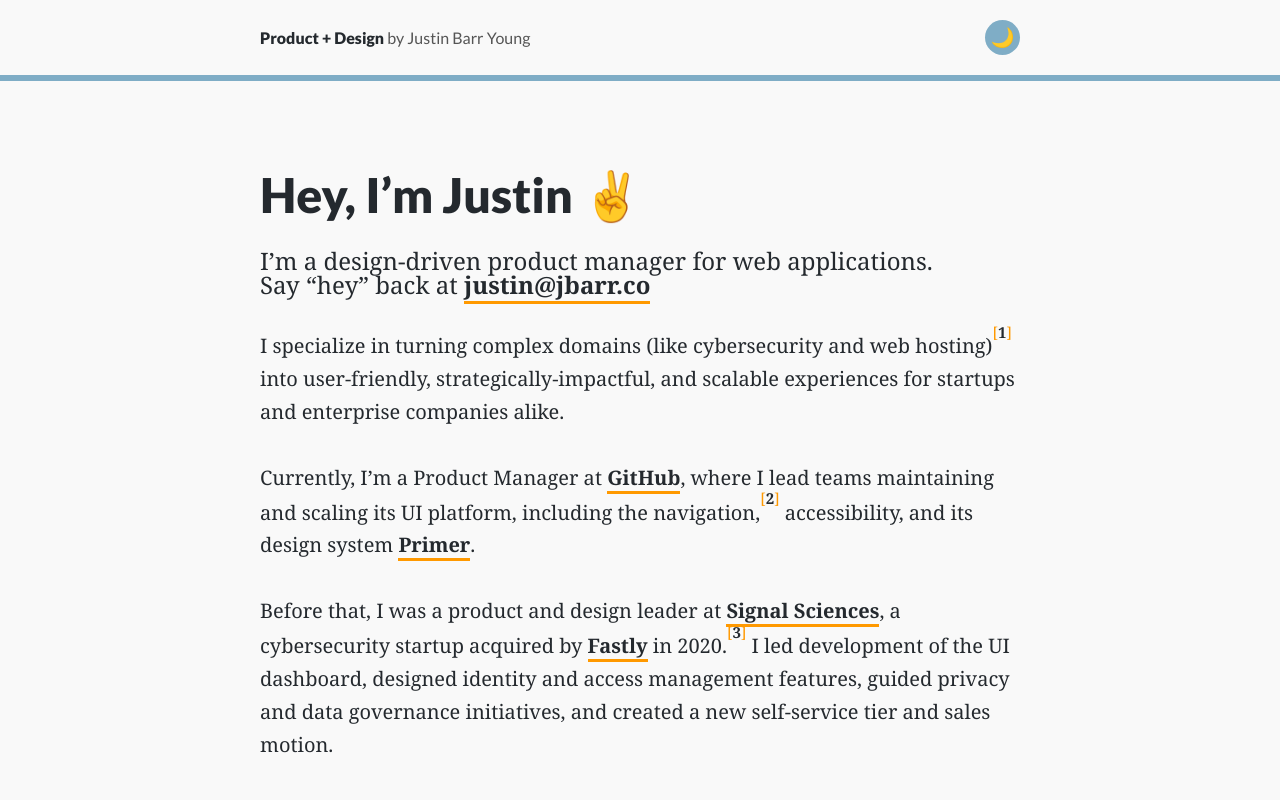
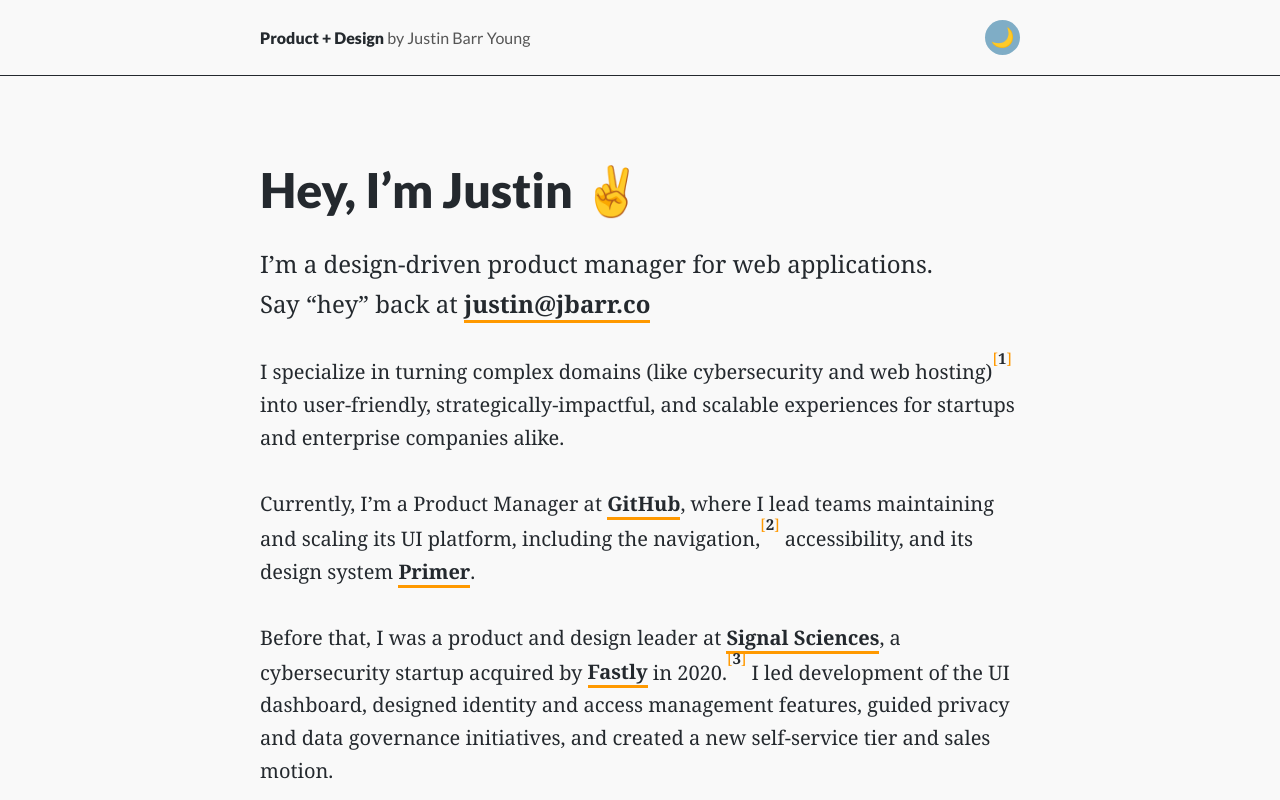
Before and after one commit to justinbyo/jbarr-v5-migrated, a Next.js app: page / in a window 1280 px wide. Shown: the top 800 px of the page. Built offline with nearby package versions, Linux system fonts and the light colour scheme.

Commit message:
style tweaks

```diff
--- a/src/app/globals.css
+++ b/src/app/globals.css
@@ -64,6 +64,7 @@
 /* Theme */
 :root {
   /* Palette tokens */
+  --black: #24292e;
   --blue: #7fadc6;
   --green: #38726C;
   --light-green: #72BDA3;
@@ -73,6 +74,7 @@
   --dark-orange: #c94f00;
 
   /* Spacing & borders */
+  --border-x-small: 1px;
   --border-small: 3px;
   --border-big: 6px;
   --margin-small: 30px;
@@ -81,18 +83,18 @@
 
   /* Light mode colors — edit these */
   --color-bg: #f9f9f9;
-  --color-text: #24292e;
+  --color-text: var(--black);
   --color-text-muted: #555555;
-  --color-link: #24292e;
+  --color-link: var(--black);
   --color-link-hover: var(--orange);
   --cta-email-bg: var(--orange);
-  --cta-email-border: #24292e;
-  --cta-email-text: #24292e;
+  --cta-email-border: var(--black);
+  --cta-email-text: var(--black);
   --cta-email-hover-bg: var(--orange);
   --cta-email-hover-border: var(--orange);
   --cta-email-hover-text: inherit;
-  --cta-linkedin-border: #24292e;
-  --cta-linkedin-text: #24292e;
+  --cta-linkedin-border: var(--black);
+  --cta-linkedin-text: var(--black);
   --cta-linkedin-hover-border: var(--orange);
   --cta-linkedin-hover-text: var(--orange);
 }
@@ -106,10 +108,10 @@
   --color-link-hover: var(--orange);
   --cta-email-bg: var(--orange);
   --cta-email-border: var(--orange);
-  --cta-email-text: #24292e;
+  --cta-email-text: var(--black);
   --cta-email-hover-bg: #f9f9f9;
   --cta-email-hover-border: #f9f9f9;
-  --cta-email-hover-text: #24292e;
+  --cta-email-hover-text: var(--black);
   --cta-linkedin-border: #f9f9f9;
   --cta-linkedin-text: #f9f9f9;
   --cta-linkedin-hover-border: var(--orange);
@@ -128,7 +130,7 @@
 }
 
 header {
-  border-bottom: var(--border-big) solid var(--blue);
+  border-bottom: var(--border-x-small) solid var(--black);
 }
 
 section.navigation {
@@ -316,7 +318,6 @@
 p.subtitle {
   font-family: "Noto Serif";
   font-size: 1.5rem;
-  line-height: 1;
   margin-bottom: var(--margin-small);
 }
 
```
